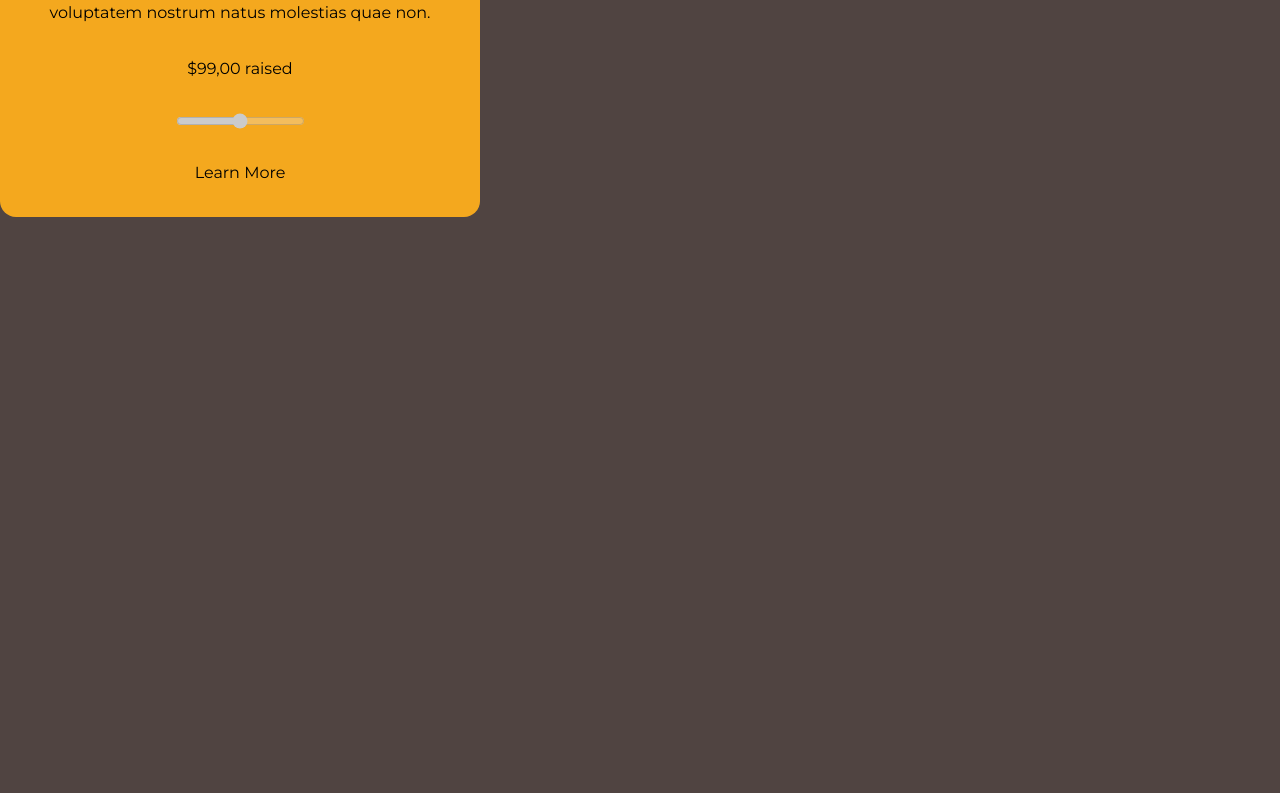
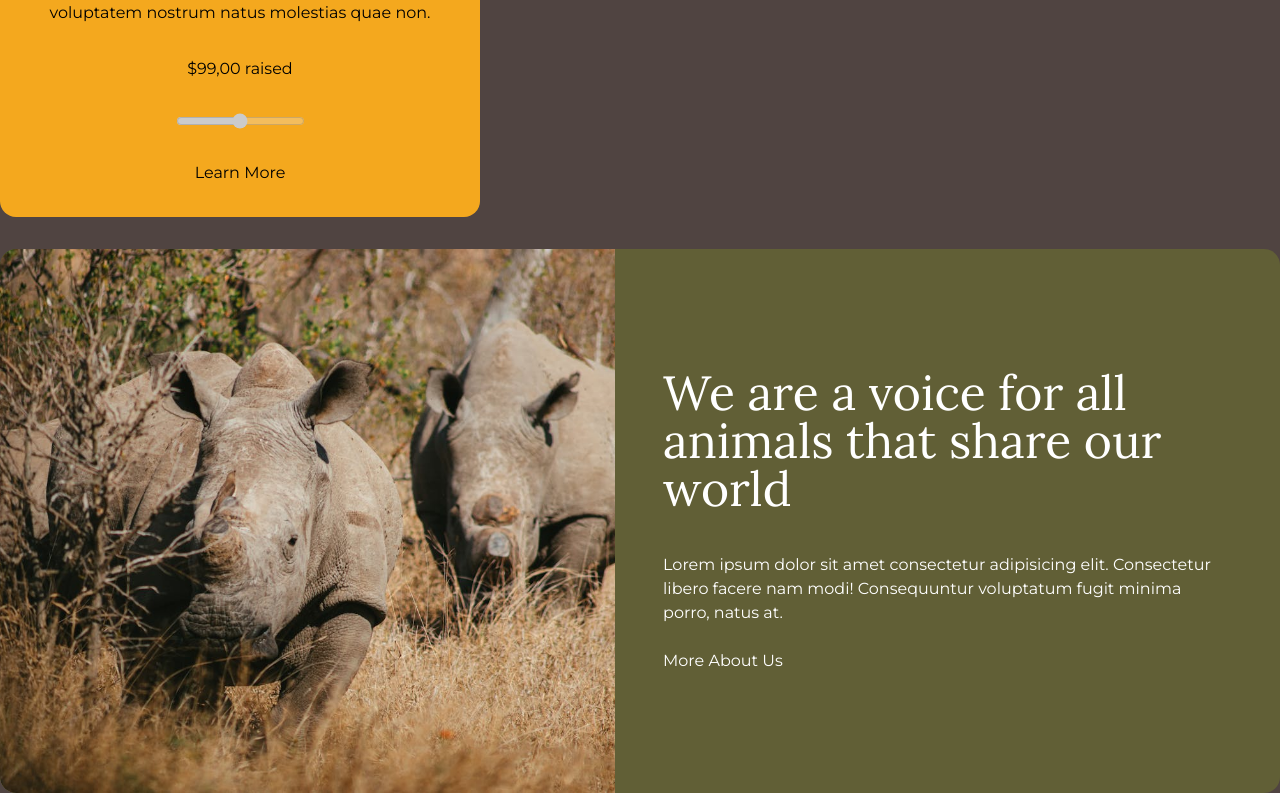
Before and after one commit to kharljhon14/beyond-earth, a React (Vite) app: page / in a window 1280 px wide. Shown: the part 2159-2952 px from the top of the page. Before the commit the page ends 2408 px from the top, so only its background shows below. Built offline with nearby package versions, Linux system fonts and the light colour scheme.

Commit message:
[Feat] About us

```diff
--- a/src/App.tsx
+++ b/src/App.tsx
@@ -1,3 +1,4 @@
+import AboutUs from './features/about-us';
 import Hero from './features/hero';
 import Projects from './features/projects';
 import MainLayout from './layouts/main-layout';
@@ -7,6 +8,7 @@ function App() {
     <MainLayout>
       <Hero />
       <Projects />
+      <AboutUs />
     </MainLayout>
   );
 }
--- /dev/null
+++ b/src/features/about-us.tsx
@@ -0,0 +1,27 @@
+export default function AboutUs() {
+  return (
+    <section>
+      <div className="bg-[#615f36] w-full lg:h-[34rem] rounded-2xl overflow-hidden flex flex-col lg:flex-row">
+        <div className="lg:rounded-l-2xl overflow-hidden w-full h-full">
+          <img
+            className="object-cover w-full h-full pointer-events-none"
+            src="/images/hero.jpg"
+            alt="Rhinos"
+          />
+        </div>
+        <div className="w-full p-12 text-white flex h-full justify-center flex-col gap-6">
+          <h2 className="text-2xl lg:text-5xl mb-4 font-[lora]">
+            We are a voice for all animals that share our world
+          </h2>
+          <p>
+            Lorem ipsum dolor sit amet consectetur adipisicing elit. Consectetur libero facere nam
+            modi! Consequuntur voluptatum fugit minima porro, natus at.
+          </p>
+          <div>
+            <button>More About Us</button>
+          </div>
+        </div>
+      </div>
+    </section>
+  );
+}
```
